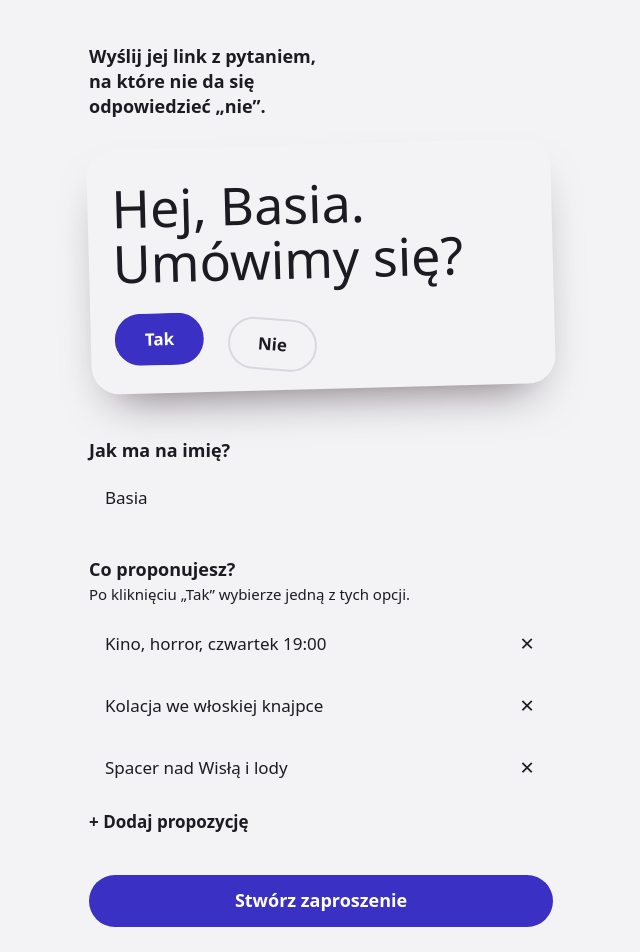
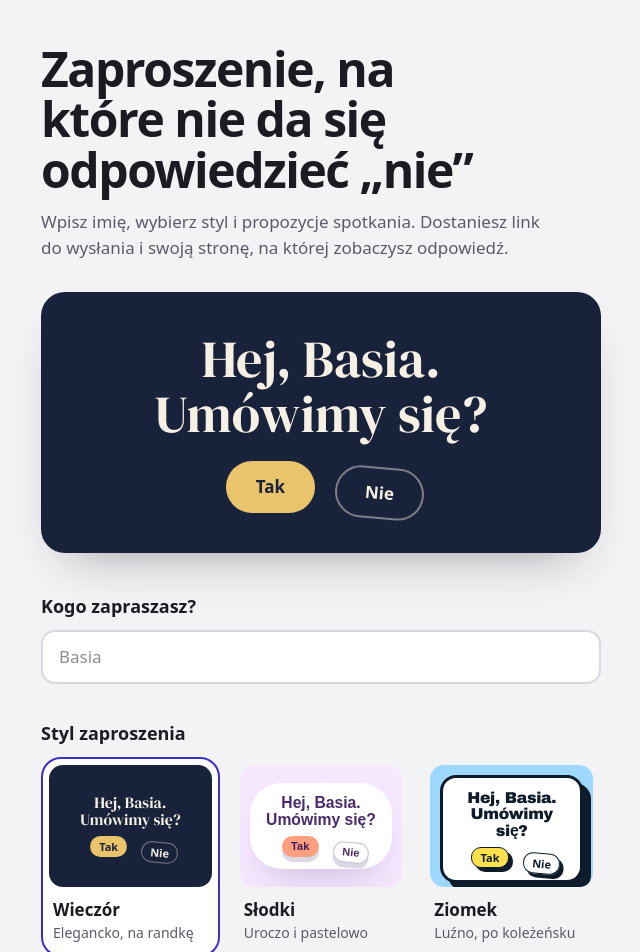
Before and after one commit to karlos1998/date-ask, a SvelteKit app: page / in a window 1280 px wide. Shown: the part 20-972 px from the top of the page, without its empty margins (319-959 px from the left). Built offline with nearby package versions, Linux system fonts and the light colour scheme; no server answers.

Commit message:
feat: let the sender pick an invitation style with live previews
Each style is a small live tile showing the typed name, the hero shows
the selected one in full size, and a link opens the full demo.

```diff
--- /dev/null
+++ b/src/lib/components/ThemePicker.svelte
@@ -0,0 +1,69 @@
+<!-- Radio group of live theme previews. Submits as `name="theme"`. -->
+<script lang="ts">
+	import InvitationPreview from '$lib/components/InvitationPreview.svelte';
+	import { THEMES } from '$lib/themes';
+
+	interface Props {
+		value: string;
+		/** Name shown inside every preview so the sender sees the real thing. */
+		name: string;
+	}
+
+	let { value = $bindable(), name }: Props = $props();
+</script>
+
+<div class="themes">
+	{#each THEMES as theme (theme.id)}
+		<label class="theme">
+			<input type="radio" name="theme" value={theme.id} bind:group={value} class="visually-hidden" />
+			<InvitationPreview themeId={theme.id} {name} compact />
+			<span class="theme-name">{theme.name}</span>
+			<span class="theme-mood">{theme.mood}</span>
+		</label>
+	{/each}
+</div>
+
+<style>
+	.themes {
+		display: grid;
+		grid-template-columns: repeat(auto-fill, minmax(9.5rem, 1fr));
+		gap: 0.75rem;
+	}
+
+	.theme {
+		display: grid;
+		gap: 0.125rem;
+		padding: 0.375rem 0.375rem 0.75rem;
+		border: 2px solid transparent;
+		border-radius: 20px;
+		cursor: pointer;
+		transition: border-color 0.15s ease;
+	}
+
+	.theme:hover {
+		border-color: var(--line);
+	}
+
+	.theme:has(input:checked) {
+		border-color: var(--accent);
+		background: var(--surface);
+	}
+
+	.theme:has(input:focus-visible) {
+		outline: 3px solid var(--accent);
+		outline-offset: 2px;
+	}
+
+	.theme-name {
+		margin-top: 0.5rem;
+		padding: 0 0.25rem;
+		font-weight: 700;
+	}
+
+	.theme-mood {
+		padding: 0 0.25rem;
+		font-size: 0.875rem;
+		line-height: 1.3;
+		color: var(--muted);
+	}
+</style>
--- a/src/routes/+page.svelte
+++ b/src/routes/+page.svelte
@@ -1,5 +1,8 @@
 <script lang="ts">
 	import { enhance } from '$app/forms';
+	import InvitationPreview from '$lib/components/InvitationPreview.svelte';
+	import ThemePicker from '$lib/components/ThemePicker.svelte';
+	import { DEFAULT_THEME, getTheme } from '$lib/themes';
 	import { MAX_NAME_LENGTH, MAX_OPTION_LENGTH, MAX_OPTIONS } from '$lib/validation';
 	import type { PageProps } from './$types';
 
@@ -15,10 +18,18 @@
 	];
 
 	let name = $state(form?.name ?? '');
+	let theme = $state(getTheme(form?.theme ?? DEFAULT_THEME).id);
 	let options = $state(form?.options?.length ? form.options : ['', '', '']);
 	let submitting = $state(false);
 
 	const previewName = $derived(name.trim() || 'Basia');
+
+	/** Opens the full invitation in demo mode with what has been typed so far. */
+	const demoUrl = $derived.by(() => {
+		const params = new URLSearchParams({ styl: theme, imie: previewName });
+		for (const option of options) if (option.trim()) params.append('opcja', option.trim());
+		return `/podglad?${params}`;
+	});
 
 	function addOption() {
 		if (options.length < MAX_OPTIONS) options.push('');
@@ -30,21 +41,25 @@
 </script>
 
 <svelte:head>
-	<title>date-ask · Zaproś ją na randkę</title>
-	<meta name="description" content="Stwórz zaproszenie na randkę, na które nie da się odpowiedzieć „nie”." />
+	<title>date-ask: zaproszenie, na które nie da się odmówić</title>
+	<meta
+		name="description"
+		content="Stwórz zaproszenie na randkę albo spotkanie, na które nie da się odpowiedzieć „nie”."
+	/>
 </svelte:head>
 
 <main class="page">
-	<section class="hero">
-		<h1 class="intro">Wyślij jej link z pytaniem, na które nie da się odpowiedzieć „nie”.</h1>
-		<div class="preview" aria-hidden="true">
-			<p class="preview-question">Hej, {previewName}. Umówimy się?</p>
-			<div class="preview-buttons">
-				<span class="btn btn-yes">Tak</span>
-				<span class="btn btn-ghost preview-no">Nie</span>
-			</div>
-		</div>
-	</section>
+	<header class="hero">
+		<h1>Zaproszenie, na które nie da się odpowiedzieć „nie”</h1>
+		<p class="intro">
+			Wpisz imię, wybierz styl i propozycje spotkania. Dostaniesz link do wysłania i swoją stronę,
+			na której zobaczysz odpowiedź.
+		</p>
+	</header>
+
+	<div class="hero-preview">
+		<InvitationPreview themeId={theme} name={previewName} />
+	</div>
 
 	<form
 		class="creator"
@@ -58,7 +73,7 @@
 		}}
 	>
 		<div class="field">
-			<label for="name">Jak ma na imię?</label>
+			<label for="name">Kogo zapraszasz?</label>
 			<input
 				id="name"
 				name="name"
@@ -70,6 +85,14 @@
 				required
 			/>
 		</div>
+
+		<fieldset class="field">
+			<legend>Styl zaproszenia</legend>
+			<ThemePicker bind:value={theme} name={previewName} />
+			<a class="demo-link" href={demoUrl} target="_blank" rel="noopener">
+				Wypróbuj ten styl na pełnym ekranie
+			</a>
+		</fieldset>
 
 		<fieldset class="field">
 			<legend>Co proponujesz?</legend>
@@ -116,56 +139,45 @@
 
 <style>
 	.page {
-		max-width: 34rem;
+		display: grid;
+		gap: 2rem;
+		max-width: 40rem;
 		margin: 0 auto;
-		padding: clamp(2rem, 8vh, 5rem) var(--gutter) 4rem;
+		padding: clamp(2rem, 8vh, 4.5rem) var(--gutter) 4rem;
+	}
+
+	.hero {
+		display: grid;
+		gap: 0.875rem;
+	}
+
+	h1 {
+		font-size: clamp(2rem, 7vw, 3rem);
+		font-weight: 800;
+		letter-spacing: -0.03em;
+		line-height: 1.05;
+		max-width: 18ch;
 	}
 
 	.intro {
-		font-family: var(--font-body);
-		font-weight: 600;
-		line-height: 1.4;
-		font-size: 1.125rem;
-		max-width: 26ch;
-		color: color-mix(in srgb, var(--milk) 80%, transparent);
+		max-width: 52ch;
+		color: var(--muted);
 	}
 
-	.preview {
-		margin-top: 1.5rem;
-		padding: 2rem 1.5rem 1.75rem;
-		border-radius: 28px;
-		background: var(--cherry-deep);
-		transform: rotate(-1.5deg);
-		box-shadow: 0 1.5rem 3rem -1.5rem rgb(20 0 8 / 0.6);
-	}
-
-	.preview-question {
-		font-family: var(--font-display);
-		line-height: 1.05;
-		text-wrap: balance;
-		font-size: clamp(2.25rem, 9vw, 3.25rem);
-		overflow-wrap: anywhere;
-	}
-
-	.preview-buttons {
-		display: flex;
-		gap: 0.75rem;
-		margin-top: 1.5rem;
-	}
-
-	.preview-no {
-		transform: translate(0.75rem, 0.5rem) rotate(6deg);
+	.hero-preview {
+		box-shadow: 0 1.5rem 3rem -1.75rem rgb(28 27 34 / 0.45);
+		border-radius: 24px;
 	}
 
 	.creator {
 		display: grid;
-		gap: 2rem;
-		margin-top: 3rem;
+		gap: 2.25rem;
+		margin-top: 0.5rem;
 	}
 
 	.field {
 		display: grid;
-		gap: 0.5rem;
+		gap: 0.625rem;
 		margin: 0;
 		padding: 0;
 		border: 0;
@@ -179,29 +191,37 @@
 		font-size: 1.125rem;
 	}
 
+	legend {
+		margin-bottom: 0.625rem;
+	}
+
 	.hint {
-		margin-bottom: 0.25rem;
 		font-size: 0.9375rem;
-		color: color-mix(in srgb, var(--milk) 70%, transparent);
+		color: var(--muted);
 	}
 
 	input {
 		width: 100%;
 		min-height: 3.25rem;
 		padding: 0.75rem 1rem;
-		border: 2px solid var(--cherry-soft);
-		border-radius: var(--radius-field);
-		background: var(--cherry-deep);
+		border: 2px solid var(--line);
+		border-radius: var(--radius);
+		background: var(--surface);
 		font-size: 1.0625rem; /* ≥16px stops iOS from zooming into the field */
 	}
 
 	input::placeholder {
-		color: color-mix(in srgb, var(--milk) 40%, transparent);
+		color: color-mix(in srgb, var(--muted) 70%, transparent);
 	}
 
 	input:focus-visible {
 		outline: none;
-		border-color: var(--blush);
+		border-color: var(--accent);
+	}
+
+	.demo-link {
+		justify-self: start;
+		font-weight: 700;
 	}
 
 	.options {
@@ -221,16 +241,16 @@
 		flex: none;
 		width: 3.25rem;
 		border: 0;
-		border-radius: var(--radius-field);
+		border-radius: var(--radius);
 		background: transparent;
 		font-size: 1.5rem;
 		line-height: 1;
-		color: color-mix(in srgb, var(--milk) 60%, transparent);
+		color: var(--muted);
 		cursor: pointer;
 	}
 
 	.remove:hover {
-		color: var(--milk);
+		color: var(--text);
 	}
 
 	.add {
@@ -239,15 +259,15 @@
 		border: 0;
 		background: none;
 		font-weight: 700;
-		color: var(--butter);
+		color: var(--accent);
 		cursor: pointer;
 	}
 
 	.error {
 		padding: 0.75rem 1rem;
-		border-radius: var(--radius-field);
-		background: var(--milk);
-		color: var(--ink);
+		border-radius: var(--radius);
+		background: var(--danger-bg);
+		color: var(--danger-text);
 		font-weight: 600;
 	}
 
```
